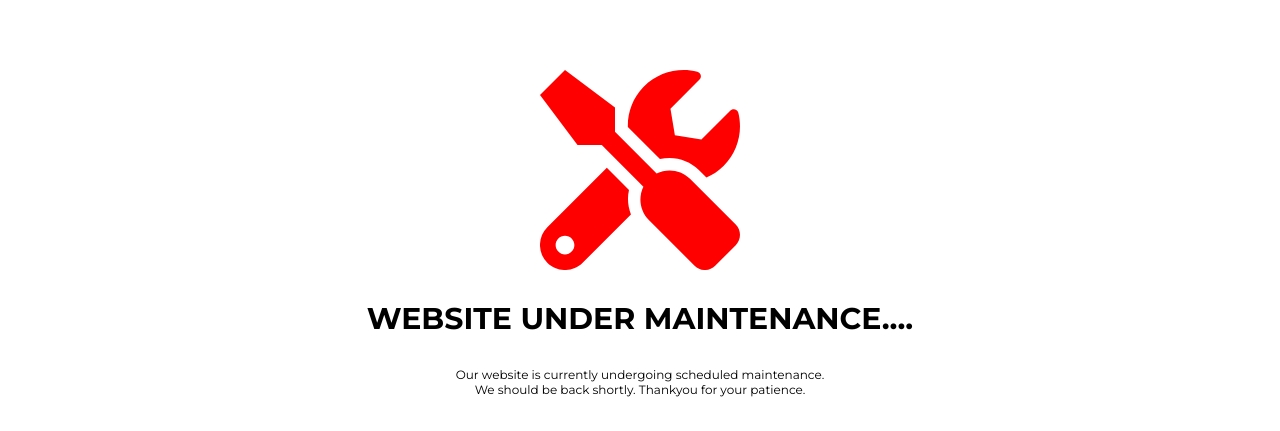
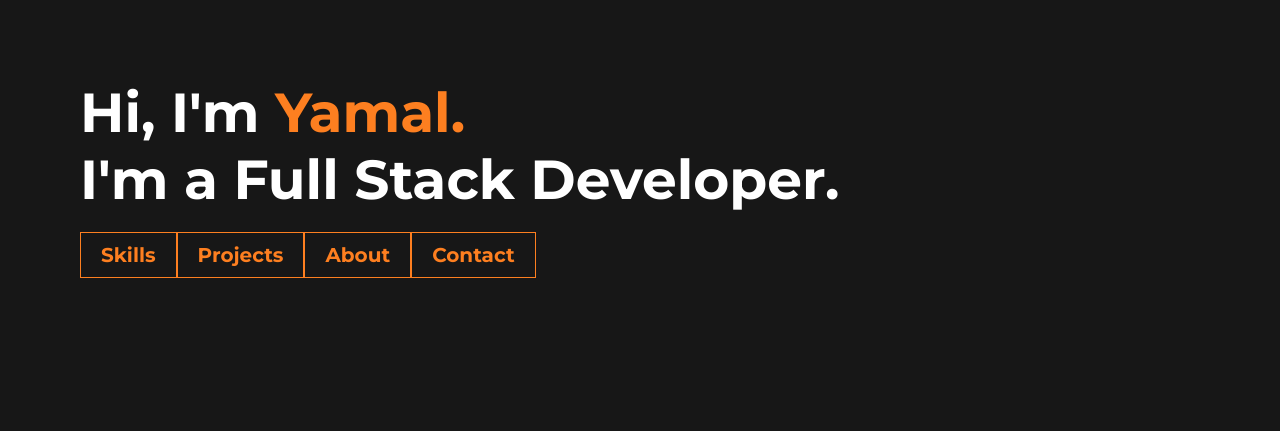
Before and after one commit to YamalAli770/yamal-portfolio, a React (Create React App) app: page / in a window 1280 px wide. Shown: the part 167-598 px from the top of the page. Built offline with nearby package versions, Linux system fonts and the light colour scheme; the HTML template or start-up script is replaced by a standard one.

Commit message:
App remove from maintenance

```diff
--- a/src/App.js
+++ b/src/App.js
@@ -8,7 +8,7 @@ import Footer from "./Components/Footer";
 import Maintenance from "./Components/Maintenance";
 
 function App() {
-  const maintenance = true;
+  const maintenance = false;
   return (
     <>
       {maintenance ? (<Maintenance />) :(
```
